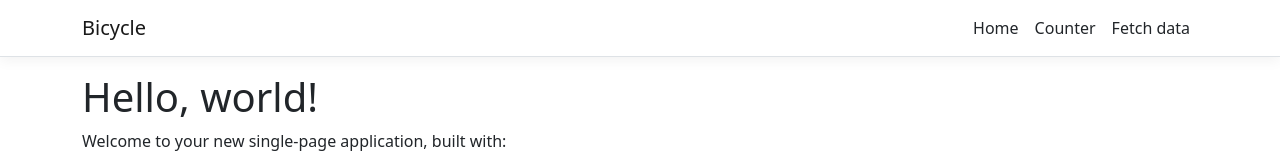
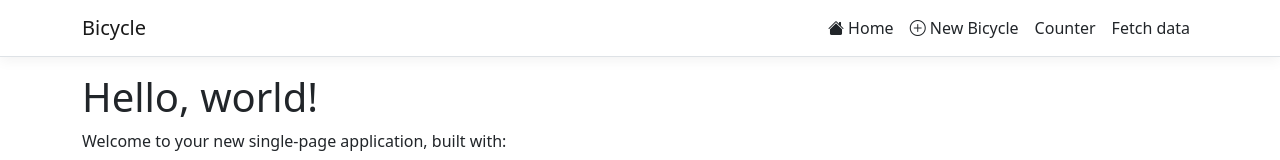
Before and after one commit to itsyst/angular-aspcore-bicycle, an Angular app in the folder ClientApp/: page / in a window 1280 px wide. Shown: the top 160 px of the page. Built offline with nearby package versions, Linux system fonts and the light colour scheme.

Commit message:
Add navigation link to bicycle form view.

```diff
--- a/ClientApp/src/app/nav-menu/nav-menu.component.html
+++ b/ClientApp/src/app/nav-menu/nav-menu.component.html
@@ -25,7 +25,16 @@
             [routerLinkActive]="['link-active']"
             [routerLinkActiveOptions]="{ exact: true }"
           >
-            <a class="nav-link text-dark" [routerLink]="['/']">Home</a>
+            <a class="nav-link text-dark" [routerLink]="['/']">
+             <i class="bi bi-house-fill"></i> Home</a>
+          </li>
+          <li
+            class="nav-item"
+            [routerLinkActive]="['link-active']"
+            [routerLinkActiveOptions]="{ exact: true }"
+          >
+            <a class="nav-link text-dark" [routerLink]="['/bicycles/new']">
+              <i class="bi bi-plus-circle"></i> New Bicycle</a>
           </li>
           <li class="nav-item" [routerLinkActive]="['link-active']">
             <a class="nav-link text-dark" [routerLink]="['/counter']"
```
